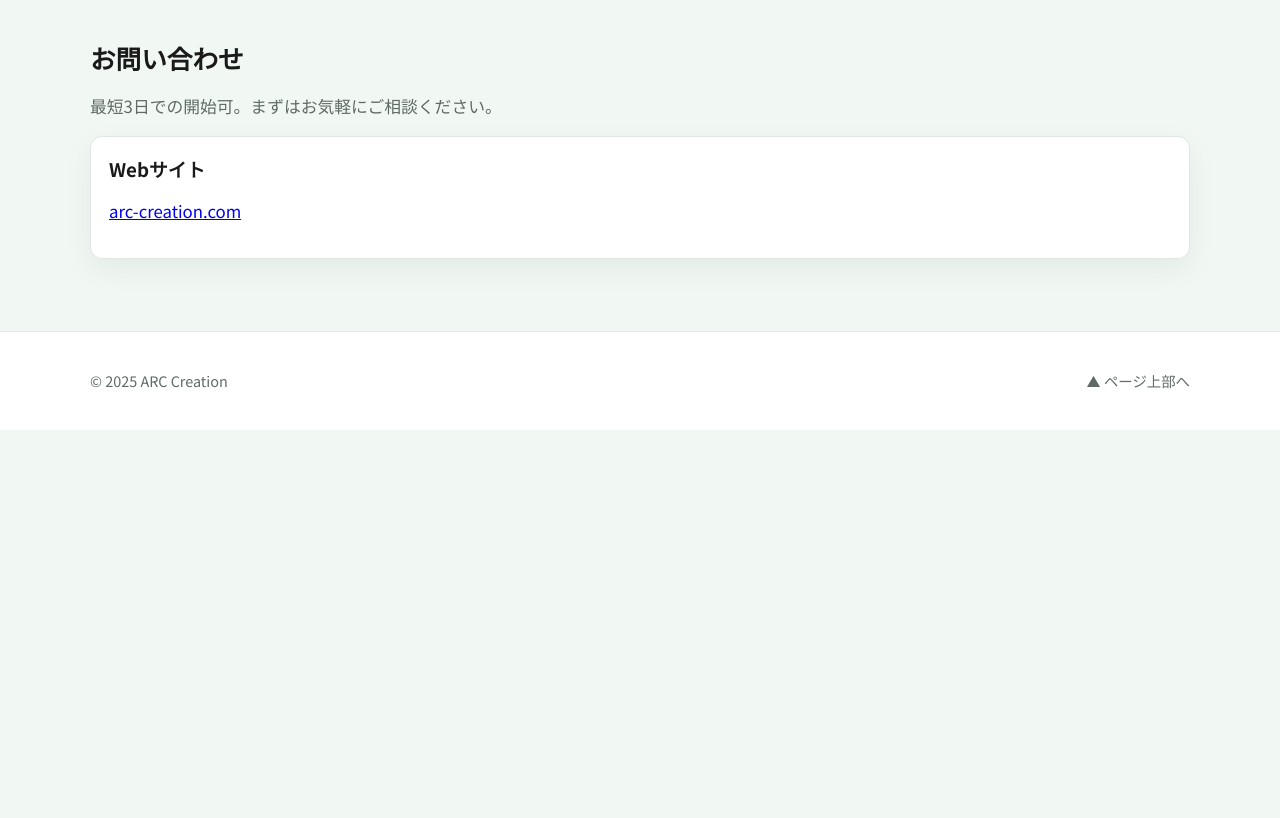
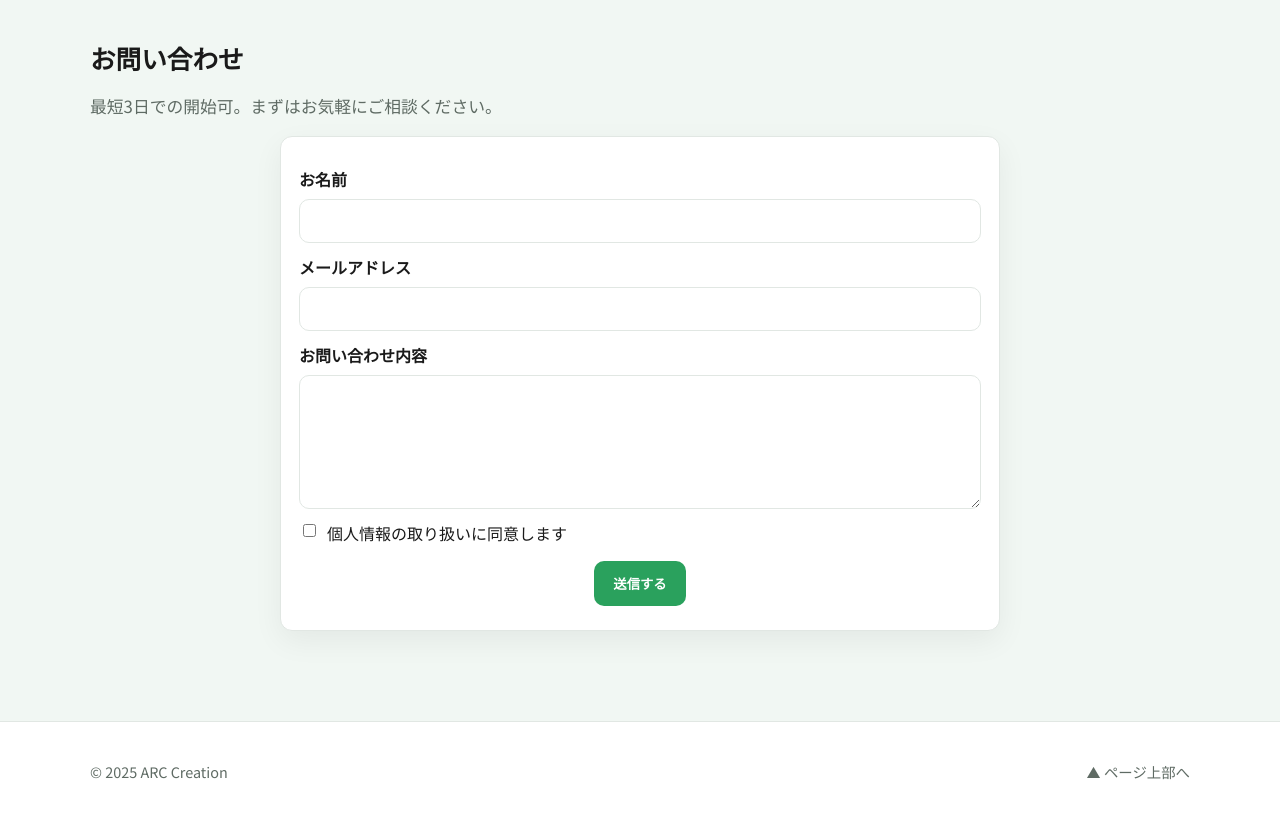
Before and after one commit to Tok9322/line-lp, a plain HTML site: page index.html in a window 1280 px wide. Shown: the part 2980-3798 px from the top of the page. Before the commit the page ends 3410 px from the top, so only its background shows below. Drawn offline with Linux system fonts and the light colour scheme.

Commit message:
Netlify Forms設定

```diff
--- a/index.html
+++ b/index.html
@@ -174,12 +174,42 @@
       <div class="container contact">
         <h2>お問い合わせ</h2>
         <p class="lead">最短3日での開始可。まずはお気軽にご相談ください。</p>
-        <div class="grid grid-3 contact-grid">
-          <div class="card">
-            <h3>Webサイト</h3>
-            <p><a href="https://arc-creation.com" target="_blank" rel="noopener">arc-creation.com</a></p>
+        <!-- Success message (shown after submit) -->
+        <div id="form-success" class="alert-success" hidden>
+          送信ありがとうございました。追ってご連絡いたします。
+        </div>
+
+        <!-- Netlify Forms -->
+        <form name="contact" method="POST" data-netlify="true" data-netlify-honeypot="bot-field" action="/?success=1" class="card form">
+          <!-- Required hidden input for Netlify -->
+          <input type="hidden" name="form-name" value="contact">
+          <!-- Honeypot -->
+          <p class="hidden">
+            <label>Don’t fill this out: <input name="bot-field"></label>
+          </p>
+
+          <div class="form-row">
+            <label for="name">お名前</label>
+            <input id="name" name="name" type="text" required>
           </div>
-        </div>
+          <div class="form-row">
+            <label for="email">メールアドレス</label>
+            <input id="email" name="email" type="email" required>
+          </div>
+          <div class="form-row">
+            <label for="message">お問い合わせ内容</label>
+            <textarea id="message" name="message" rows="6" required></textarea>
+          </div>
+          <div class="form-row checkbox">
+            <label>
+              <input type="checkbox" name="agree" required>
+              個人情報の取り扱いに同意します
+            </label>
+          </div>
+          <div class="cta">
+            <button type="submit" class="btn btn-primary">送信する</button>
+          </div>
+        </form>
       </div>
     </section>
   </main>
--- a/script.js
+++ b/script.js
@@ -15,3 +15,16 @@ links.forEach(a=>{
 
 // Current year in footer
 document.getElementById('year').textContent = new Date().getFullYear();
+
+// Show success message after Netlify Forms redirect (?success=1)
+(() => {
+  const params = new URLSearchParams(window.location.search);
+  if (params.get('success') === '1') {
+    const box = document.getElementById('form-success');
+    if (box) {
+      box.hidden = false;
+      // Scroll into view for small screens
+      box.scrollIntoView({ behavior: 'smooth', block: 'center' });
+    }
+  }
+})();
--- a/styles.css
+++ b/styles.css
@@ -59,3 +59,15 @@ h3{margin:0 0 8px}
 .gallery figure{margin:0}
 .gallery img{width:100%;height:auto;border-radius:10px}
 .muted{color:var(--muted)}
+
+/* Forms */
+.form{max-width:720px;margin:18px auto}
+.form .form-row{display:flex;flex-direction:column;gap:8px;margin:12px 0}
+.form label{font-weight:600}
+.form input[type="text"],
+.form input[type="email"],
+.form textarea{padding:12px 14px;border:1px solid var(--border);border-radius:10px;font-size:1rem}
+.form textarea{resize:vertical}
+.form .checkbox label{font-weight:400;display:flex;gap:8px;align-items:flex-start}
+.hidden{display:none}
+.alert-success{background:#e7f6ee;border:1px solid #bfe7d1;color:#11643a;padding:12px 14px;border-radius:10px;margin:12px 0}
```
